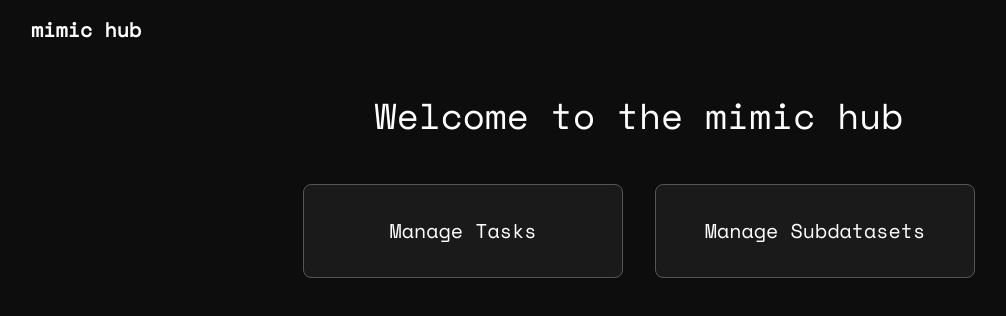
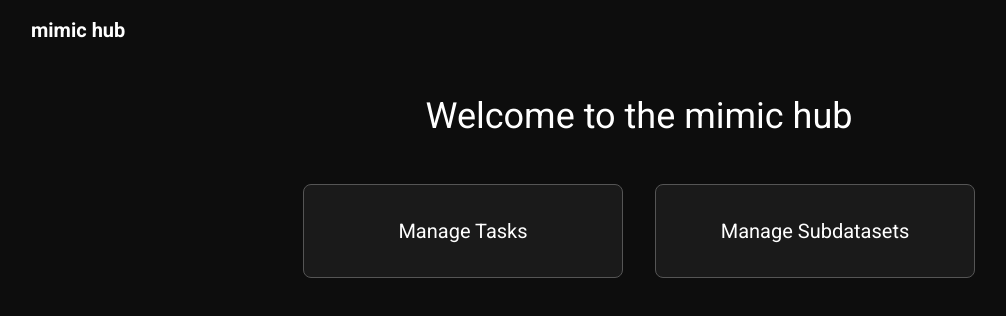
Before and after one commit to germanrodriguez-mimic/iliad, a React (Vite) app in the folder frontend/: page / in a window 1280 px wide. Shown: the top 316 px of the page, without its empty margins (1-1007 px from the left). Built offline with nearby package versions, Linux system fonts and the light colour scheme.

Commit message:
change styling

```diff
--- a/frontend/src/styles/index.css
+++ b/frontend/src/styles/index.css
@@ -1,4 +1,4 @@
-@import url('https://fonts.googleapis.com/css2?family=Space+Mono&display=swap');
+@import url('https://fonts.googleapis.com/css2?family=Roboto:wght@400;500;700&display=swap');
 
 @tailwind base;
 @tailwind components;
@@ -6,7 +6,8 @@
 
 @layer base {
   body {
-    @apply bg-background text-white font-mono;
+    @apply bg-background text-white font-sans;
+    font-family: 'Roboto', sans-serif;
   }
 }
 
--- a/frontend/tailwind.config.js
+++ b/frontend/tailwind.config.js
@@ -10,9 +10,10 @@
         background: '#0d0d0d',
         surface: '#1a1a1a',
         border: '#555',
-        accent: '#ff7a20',
+        accent: '#DAA520',
       },
       fontFamily: {
+        sans: ['Roboto', 'ui-sans-serif', 'system-ui', 'sans-serif'],
         mono: ['Space Mono', 'monospace'],
       },
     },
```
